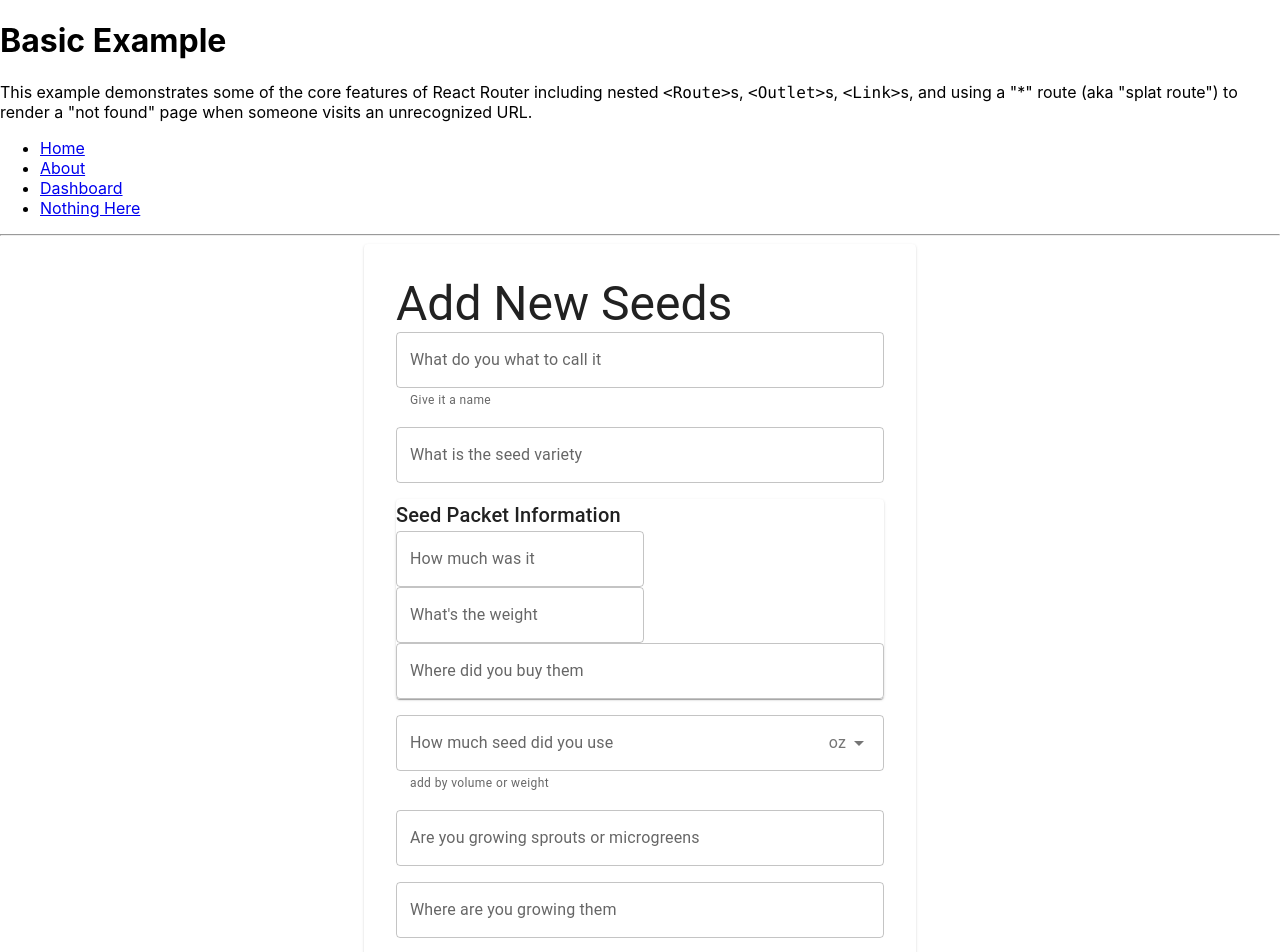
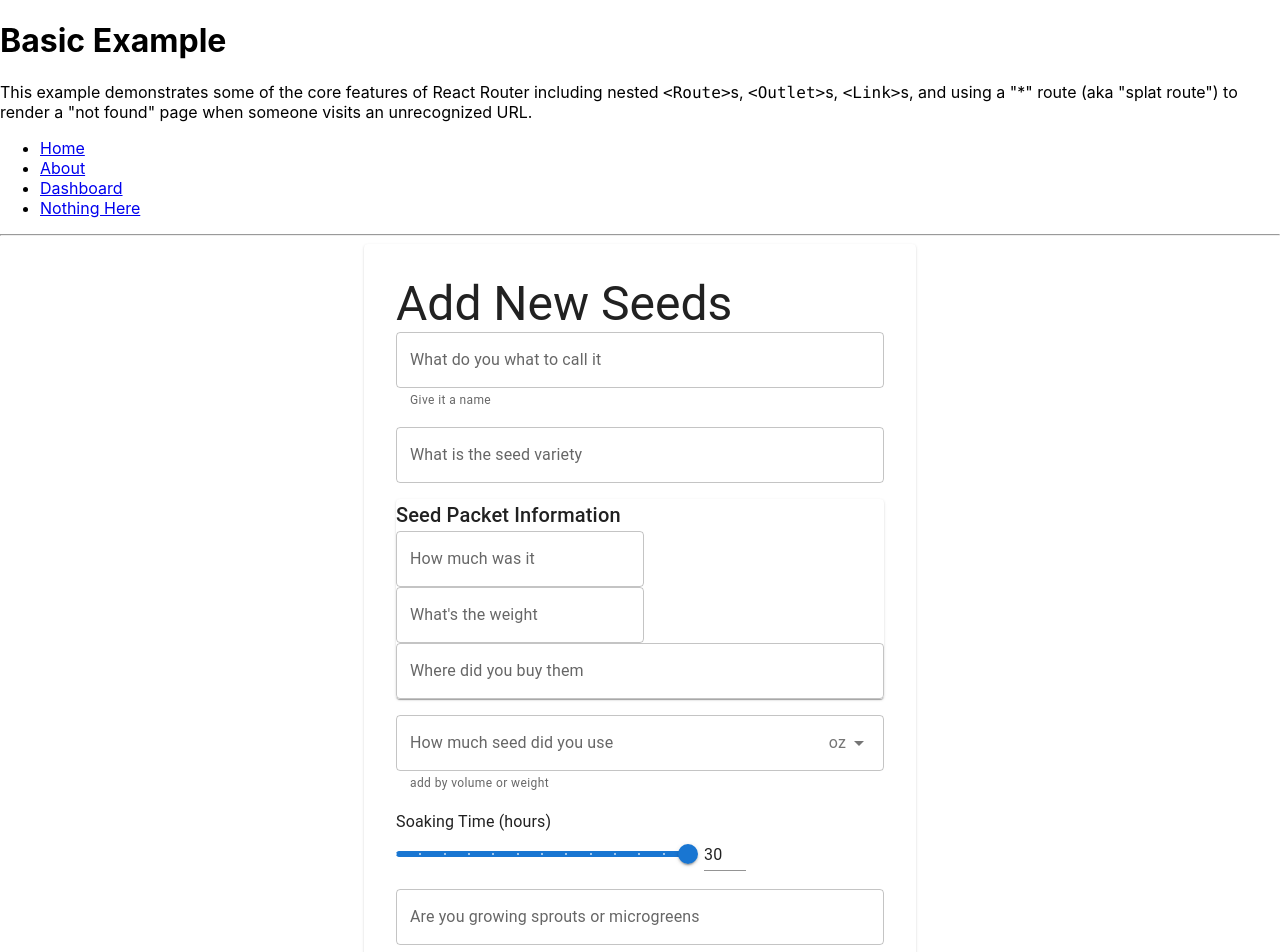
Before and after one commit to danppo/seed-task-tracker, a React (Create React App) app: page / in a window 1280 px wide. Shown: the top 952 px of the page. Built offline with nearby package versions, Linux system fonts and the light colour scheme; the HTML template or start-up script is replaced by a standard one.

Commit message:
WIP added soak slider, need to move to seperate component

```diff
--- a/src/form.tsx
+++ b/src/form.tsx
@@ -1,15 +1,15 @@
 import Card from '@mui/material/Card';
 import Typography from '@mui/material/Typography';
 import TextField from '@mui/material/TextField';
-import InputAdornment from '@mui/material/InputAdornment';
-import OutlinedInput from '@mui/material/OutlinedInput';
 import Stack from '@mui/material/Stack';
 import Button from '@mui/material/Button';
+import Box from '@mui/material/Box';
+import Slider from '@mui/material/Slider';
+import Grid from '@mui/material/Grid';
+import MuiInput from '@mui/material/Input';
+import { styled } from '@mui/material/styles';
 import { useState } from 'react';
 
-import MenuItem from "@mui/material/MenuItem";
-import FormControl from "@mui/material/FormControl";
-import Select, { SelectChangeEvent } from "@mui/material/Select";
 
 import AdornmentTypeInput from './components/adornmentTypeInput';
 
@@ -24,6 +24,24 @@ const Form = () => {
   const [taskSchedule, setTaskSchedule ] = useState<string>('');
   const [comments, setComments ] = useState<string>('');
 
+
+  const [value, setValue] = useState<number | string | Array<number | string>>(
+    30,
+  );
+
+  const handleSliderChange = (event: Event, newValue: number | number[]) => {
+    setValue(newValue);
+  };
+
+  const handleInputChange = (event: React.ChangeEvent<HTMLInputElement>) => {
+    setValue(event.target.value === '' ? '' : Number(event.target.value));
+  };
+
+  const Input = styled(MuiInput)`
+  width: 42px;
+`;
+
+
   const onSubmit = () => {
     console.log('submitted')
   }
@@ -37,9 +55,6 @@ const Form = () => {
     {value: "teaspoon", displayName: "tsp"},
     {value: "tablespoon", displayName: "tbsp"}
   ]
-
-
-  const [weightVolume, setWeightVolume] = useState<string>("gram")
 
   return (
     <Card sx={{ minWidth: 275, maxWidth: 650, p: 4 }}>
@@ -72,27 +87,6 @@ const Form = () => {
           <TextField fullWidth id="seedPurchase" label="Where did you buy them" />
         </Card>
 
-        {/* <TextField
-          fullWidth
-          id="seedVolume"
-          value={seedVolume}
-          onChange={(e: React.ChangeEvent<HTMLInputElement>) => setSeedVolume(e.target.value)}
-          label="How much seed did you use"
-          InputProps={{
-            endAdornment: <InputAdornment position="start"><WeightAdornment /></InputAdornment>,
-          }}
-          helperText="add by volume or weight or both"
-        />
-          <OutlinedInput
-            id="outlined-adornment-weight"
-            // value={values.weight}
-            // onChange={handleChange('weight')}
-            endAdornment={<InputAdornment position="end">kg</InputAdornment>}
-            aria-describedby="outlined-weight-helper-text"
-            inputProps={{
-              'aria-label': 'weight',
-            }}
-          /> */}
           <AdornmentTypeInput
             adornmentInitialValue={weightVolumeOptions[1].value}
             adornmentOptions={weightVolumeOptions}
@@ -102,6 +96,40 @@ const Form = () => {
 
           />
         {/* TODO: add field with volume or weight or both */}
+        <Box sx={{ width: 350 }}>
+          <Typography id="input-slider" gutterBottom>
+            Soaking Time (hours)
+          </Typography>
+          <Grid container spacing={2} alignItems="center">
+            <Grid item xs>
+              <Slider
+                value={typeof value === 'number' ? value : 0}
+                onChange={handleSliderChange}
+                aria-labelledby="input-slider"
+                // defaultValue={30}
+                step={1}
+                marks
+                min={0}
+                max={12}
+              />
+            </Grid>
+            <Grid item>
+              <Input
+                value={value}
+                size="small"
+                onChange={handleInputChange}
+                // onBlur={handleBlur}
+                inputProps={{
+                  step: 1,
+                  min: 0,
+                  max: 48,
+                  type: 'number',
+                  'aria-labelledby': 'input-slider',
+                }}
+              />
+            </Grid>
+          </Grid>
+        </Box>
         <TextField
           fullWidth
           id="growthType"
```
